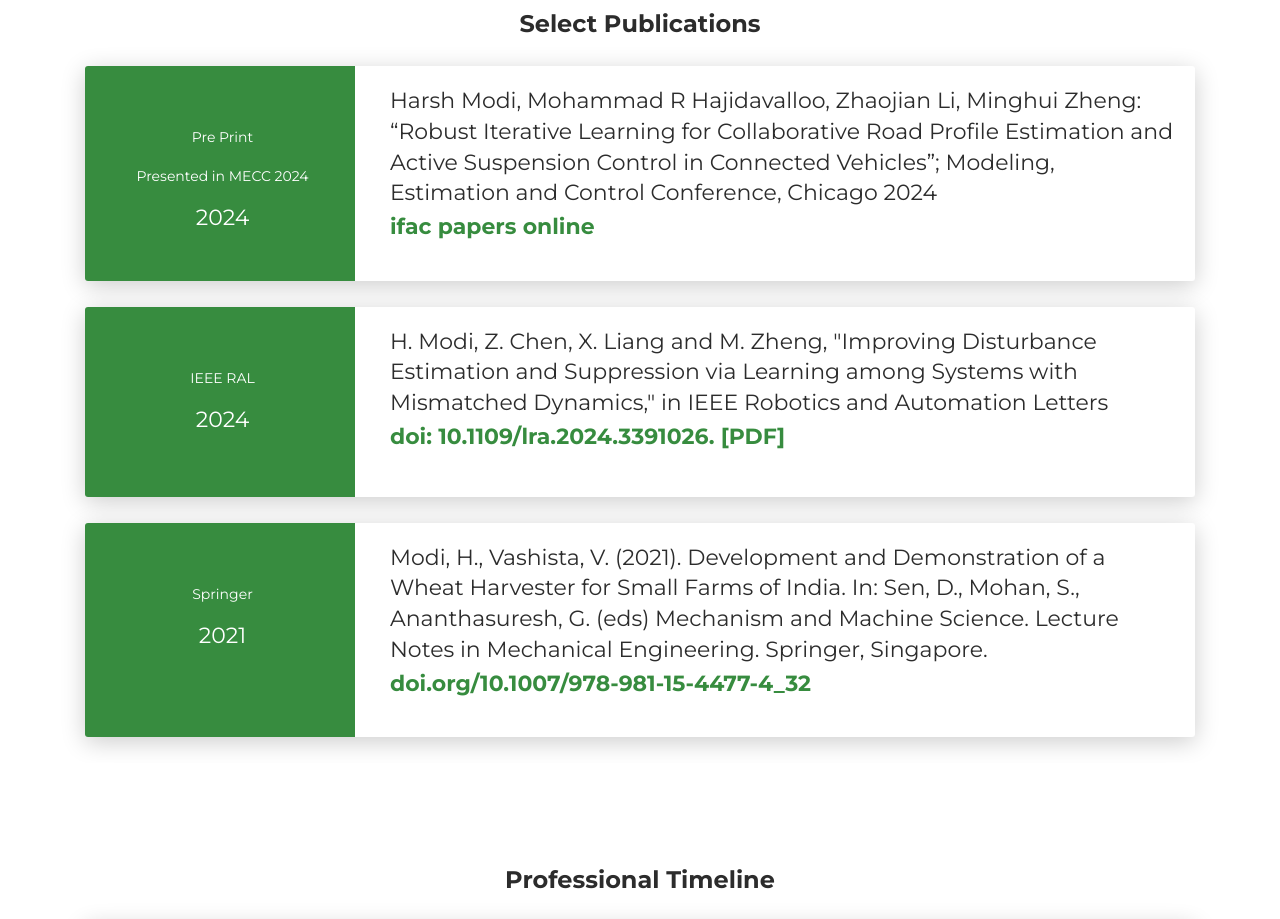
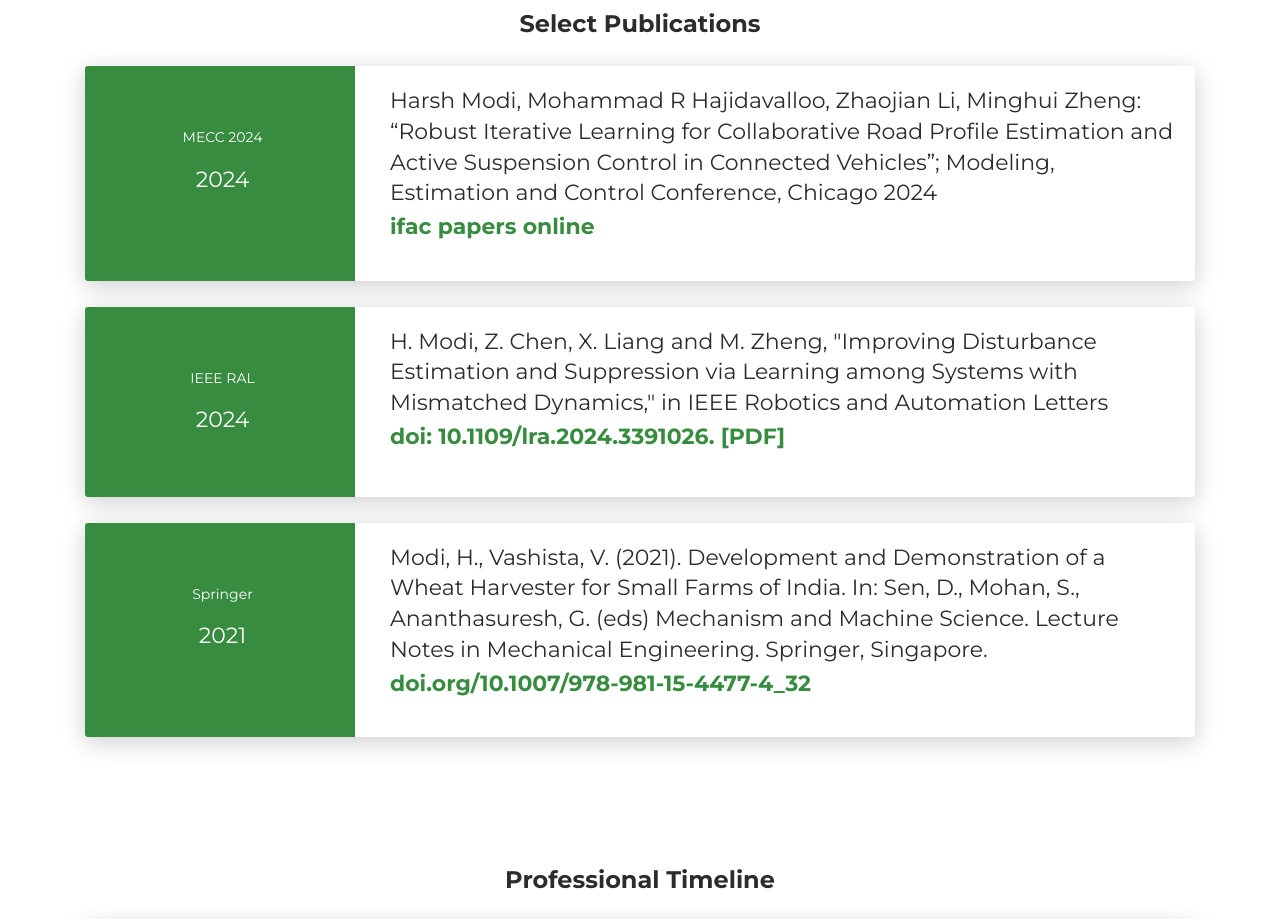
Before and after one commit to harshjmodi1996/harshjmodi1996.github.io, a plain HTML site: page index.html in a window 1280 px wide. Shown: the part 2780-3699 px from the top of the page. Drawn offline with Linux system fonts and the light colour scheme.

Commit message:
Update index.html

```diff
--- a/index.html
+++ b/index.html
@@ -189,8 +189,7 @@
 							<div class="row">
 								<div class="col-md-3 bg-primary" data-aos="fade-right" data-aos-offset="50" data-aos-duration="500">
 									<div class="card-body cc-education-header">
-										<p>Pre Print</p>
-										<p>Presented in MECC 2024</p>
+										<p>MECC 2024</p>
 										<div class="h5">2024</div>
 									</div>
 								</div>
```
